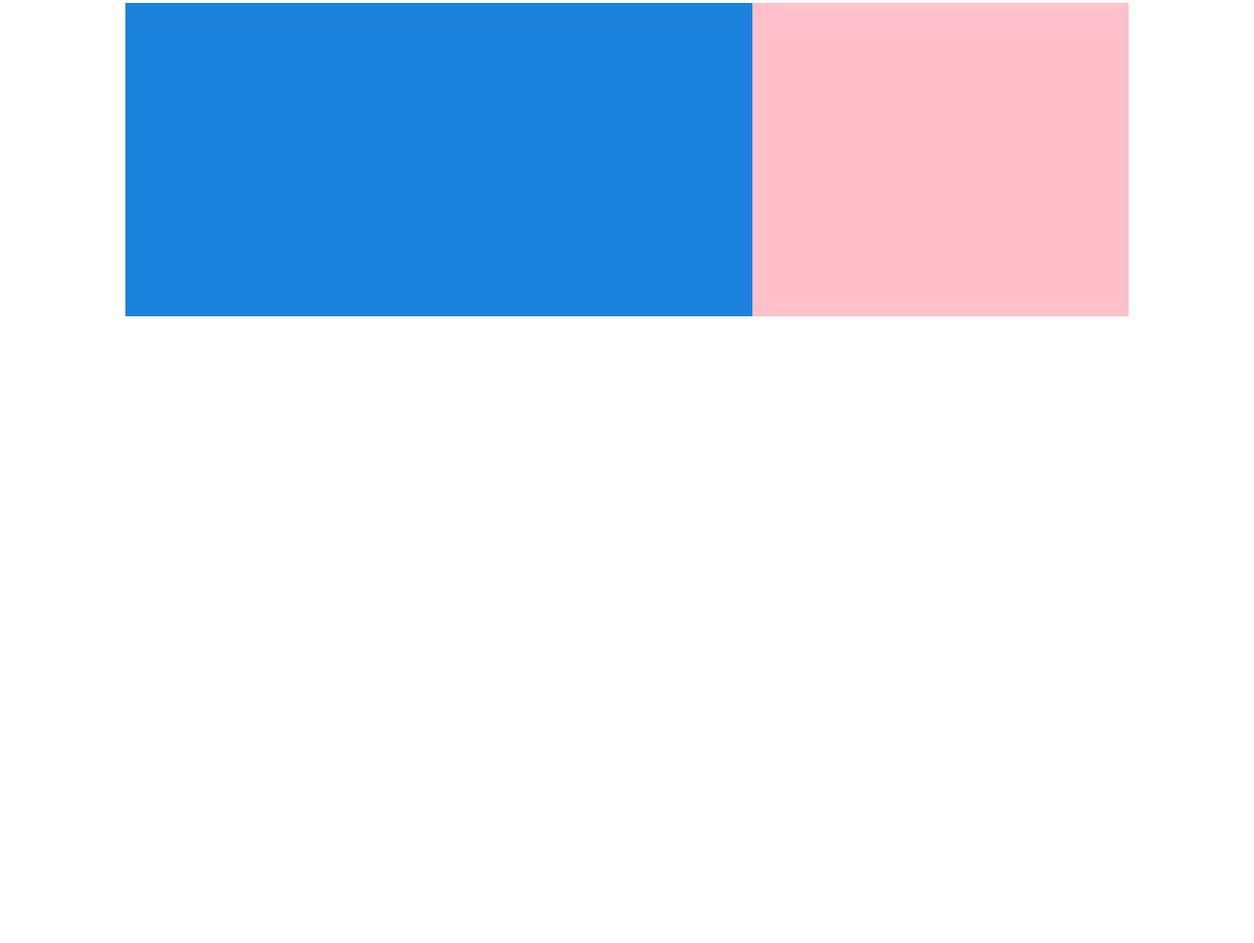
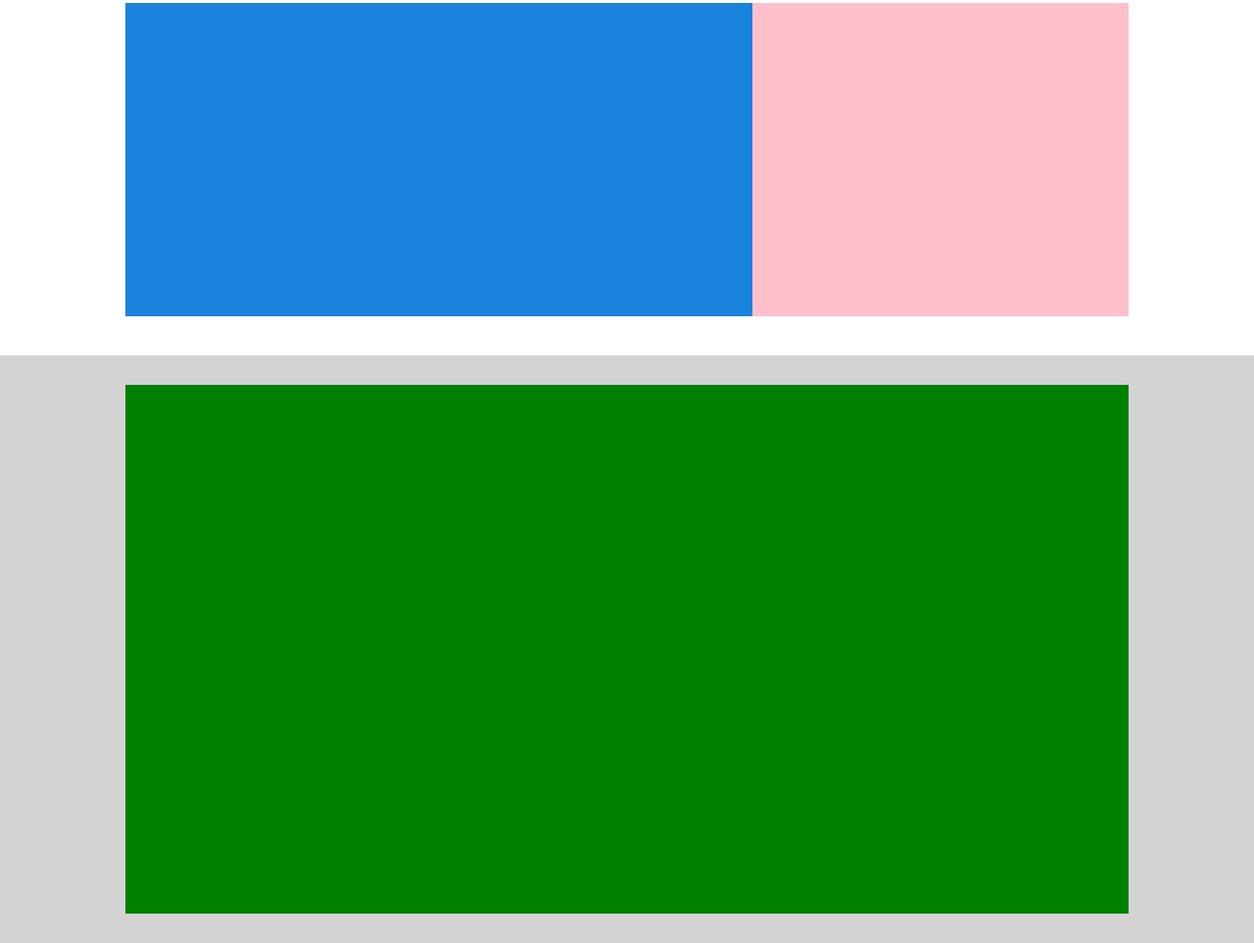
Before and after one commit to NotAlex575/htmlcss-struttura-discord, a plain HTML site: page index.html in a window 1280 px wide. Shown: the part 1202-2165 px from the top of the page at 98% size. Before the commit the page ends 1565 px from the top, so only its background shows below. Drawn offline with Linux system fonts and the light colour scheme.

Commit message:
Aggiunto Rettangolo singolo verde con sfondo grigio chiaro

```diff
--- a/css/style.css
+++ b/css/style.css
@@ -51,8 +51,16 @@ a{
     height: 400px;
 }
 
+.height-600px{
+    height: 600px;
+}
+
 .height-80per{
     height:80%
+}
+
+.height-90per{
+    height:90%
 }
 
 /*GRANDEZZE WIDTH*/
--- a/index.html
+++ b/index.html
@@ -63,7 +63,11 @@
                 </div>
             </div>
         </div>
-
+        <div class="flex align-items-center">
+            <div class="width-100per bg-lightgray height-600px flex justify-and-align-center">
+                <div class="width-80per height-90per bg-green"></div>
+            </div>
+        </div>
     </main>
 </body>
 </html>
```
